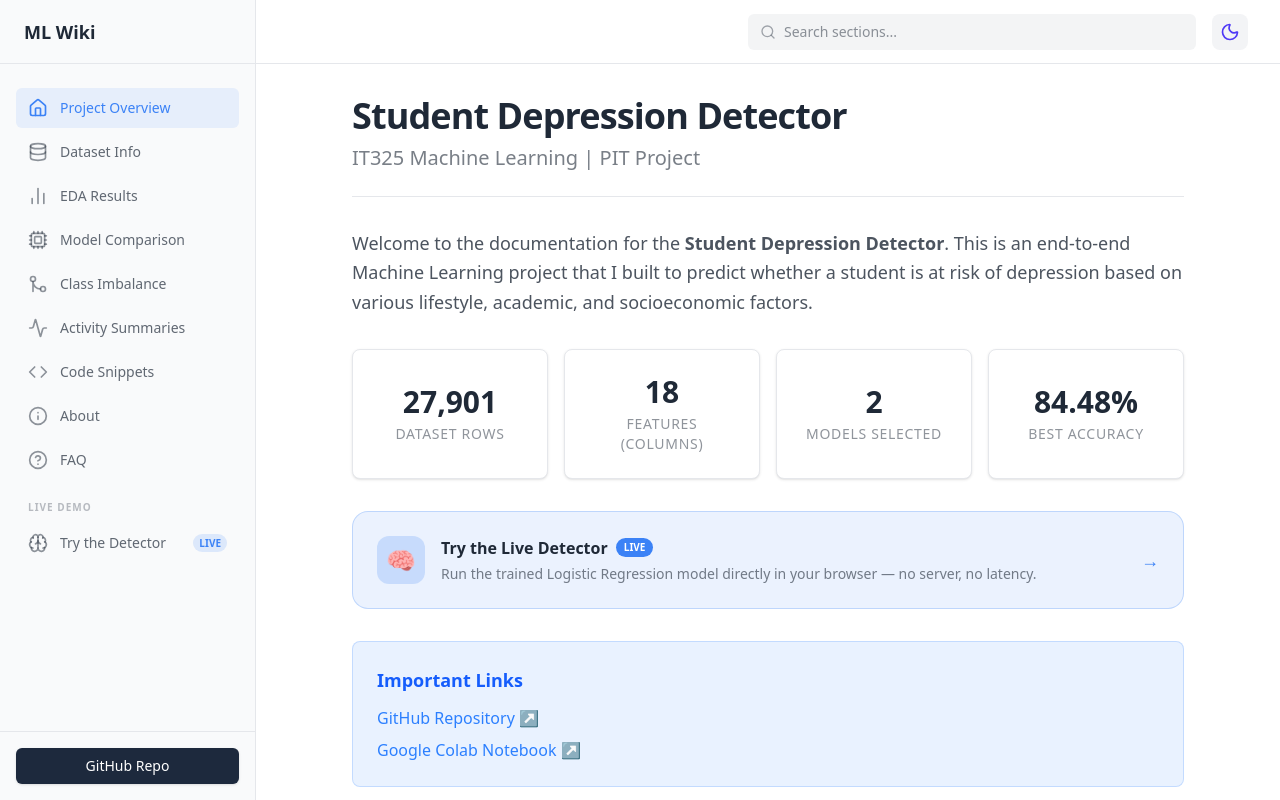
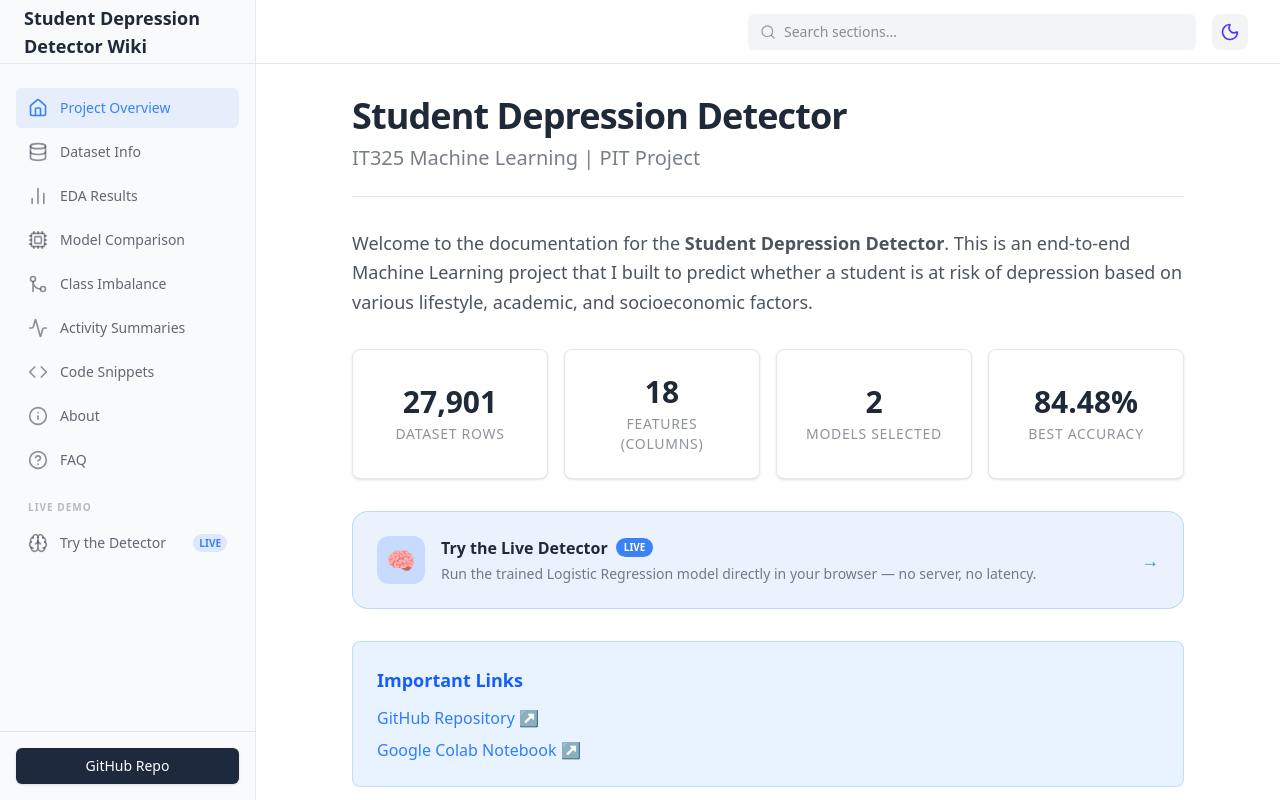
Before and after one commit to CyberSphinxxx/student-depression-detector, a Next.js app in the folder wiki/: page / in a window 1280 px wide. Built offline with nearby package versions, Linux system fonts and the light colour scheme.

Commit message:
Rename wiki title to Student Depression Detector Wiki in sidebar

```diff
--- a/wiki/components/Sidebar.jsx
+++ b/wiki/components/Sidebar.jsx
@@ -46,7 +46,7 @@ export default function Sidebar({ isOpen, setIsOpen }) {
       <div className={`fixed inset-y-0 left-0 z-30 w-64 bg-sidebar border-r border-border-primary transform transition-transform duration-300 ease-in-out lg:translate-x-0 lg:static lg:inset-0 ${isOpen ? 'translate-x-0' : '-translate-x-full'}`}>
         <div className="flex flex-col h-full">
           <div className="h-16 flex items-center px-6 border-b border-border-primary">
-            <span className="text-lg font-bold text-foreground">ML Wiki</span>
+            <span className="text-lg font-bold text-foreground">Student Depression Detector Wiki</span>
           </div>
 
           <nav className="flex-1 px-4 py-6 space-y-1 overflow-y-auto">
```
